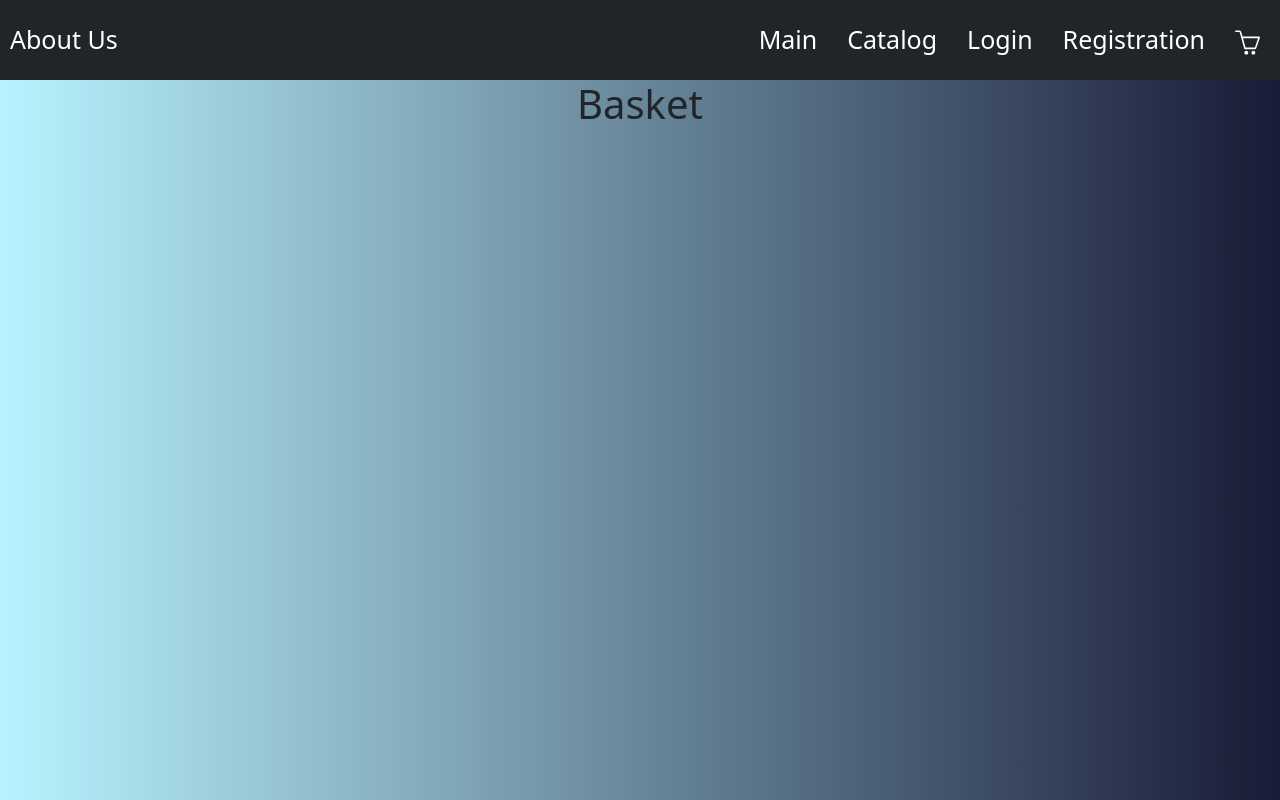
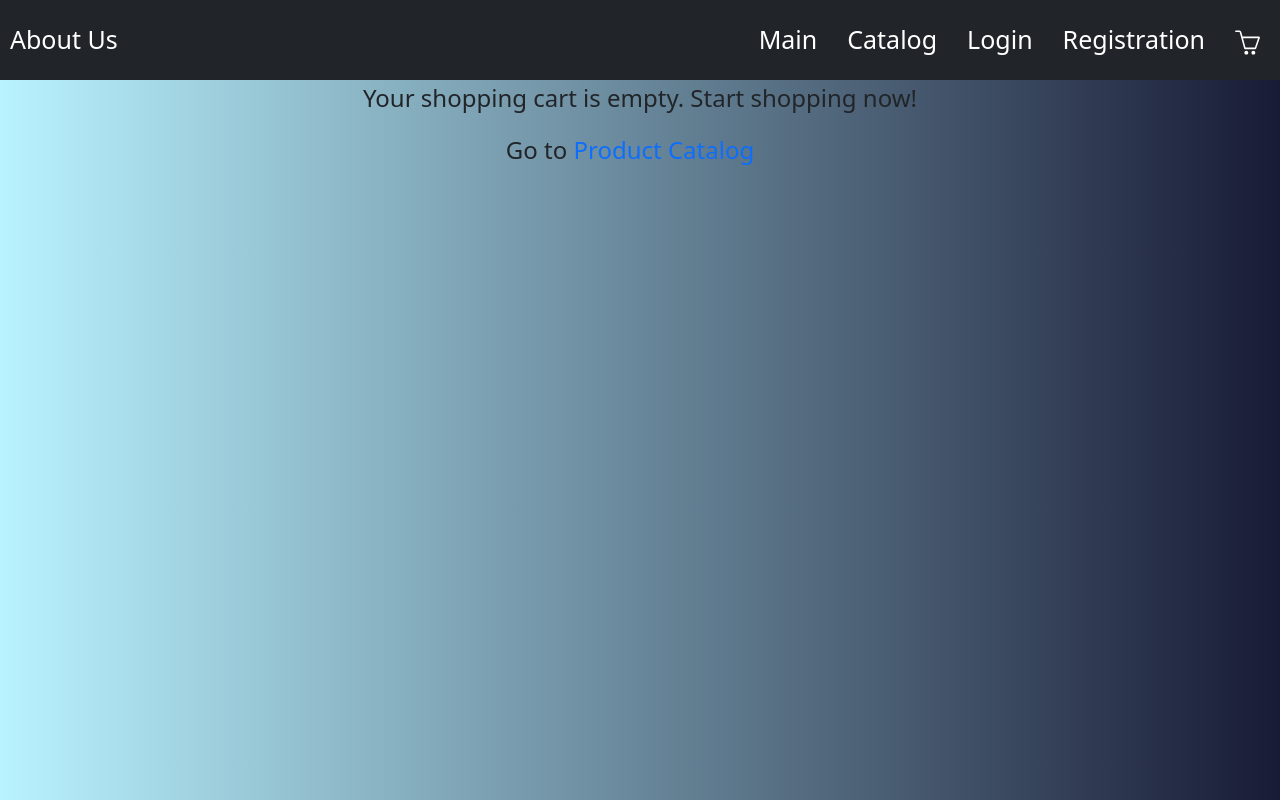
Before and after one commit to RS-Tech-Artisans/eCommerce-React, a React app: page /basket in a window 1280 px wide. Built offline with nearby package versions, Linux system fonts and the light colour scheme; what @commercetools/platform-sdk, @commercetools/sdk-client-v2 would draw is missing.

Commit message:
feat: add empty-cart-message and link Catalog Page (#78)

```diff
--- /dev/null
+++ b/src/pages/Basket.css
@@ -0,0 +1,12 @@
+.basket-container {
+  display: flex;
+  justify-content: center;
+  align-items: center;
+  height: 100%;
+}
+
+.empty-cart-message {
+  text-align: center;
+  font-size: 1.5em;
+  margin-bottom: 10px;
+}
--- a/src/pages/Basket.tsx
+++ b/src/pages/Basket.tsx
@@ -1,3 +1,25 @@
-export default function Basket() {
-  return <h1>Basket</h1>;
-}
+import React from 'react';
+import { Link } from 'react-router-dom';
+import './Basket.css';
+
+const Basket: React.FC = () => {
+  const cart = JSON.parse(localStorage.getItem('cart') || '[]');
+  const isEmptyCart = cart.length === 0;
+
+  return (
+    <div className="basket-container">
+      {isEmptyCart ? (
+        <div className="empty-cart-message">
+          <p>Your shopping cart is empty. Start shopping now!</p>
+          <p>
+            Go to <Link to="/catalog">Product Catalog</Link>
+          </p>
+        </div>
+      ) : (
+        <h1>Basket</h1>
+      )}
+    </div>
+  );
+};
+
+export default Basket;
```
